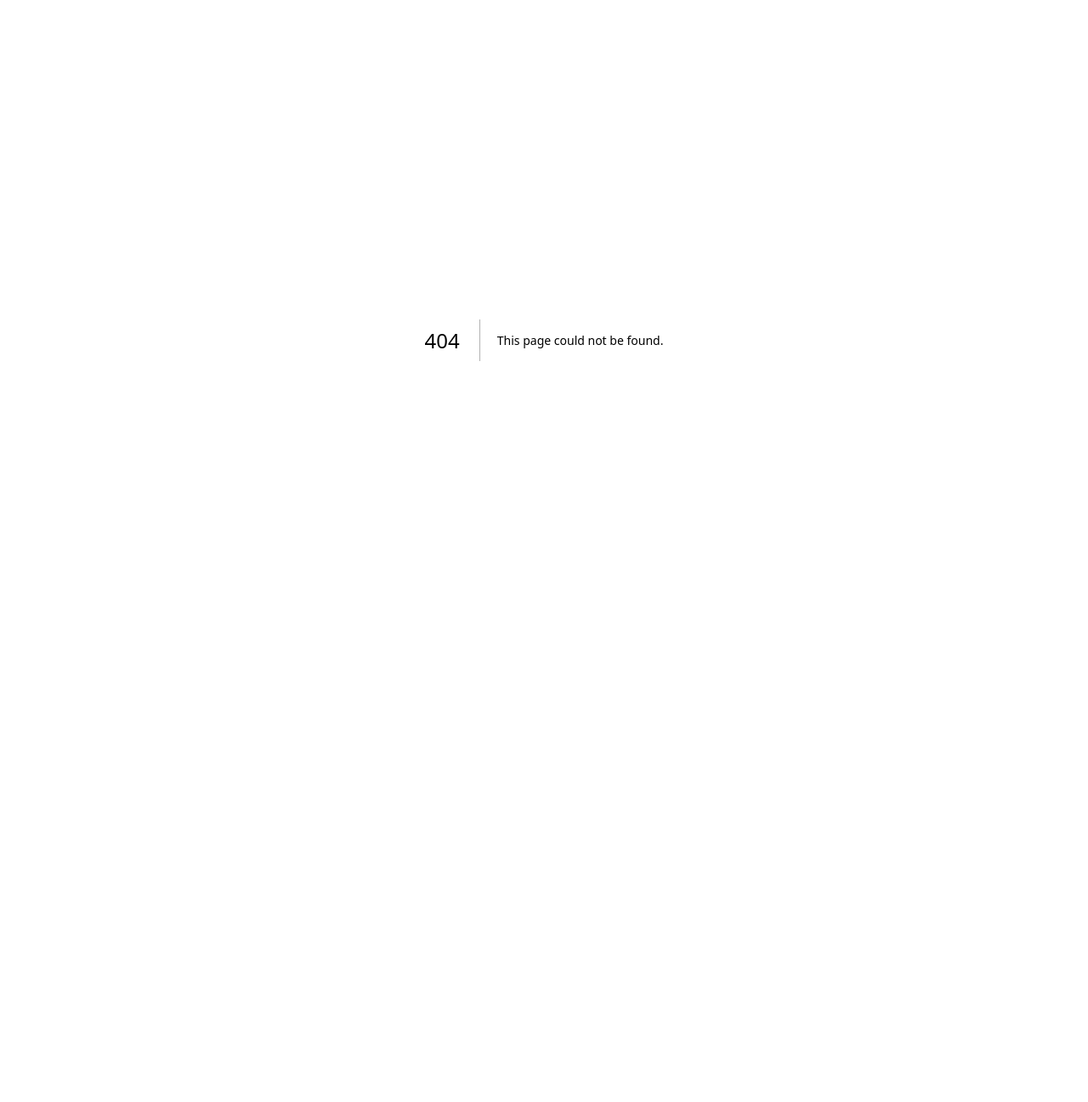
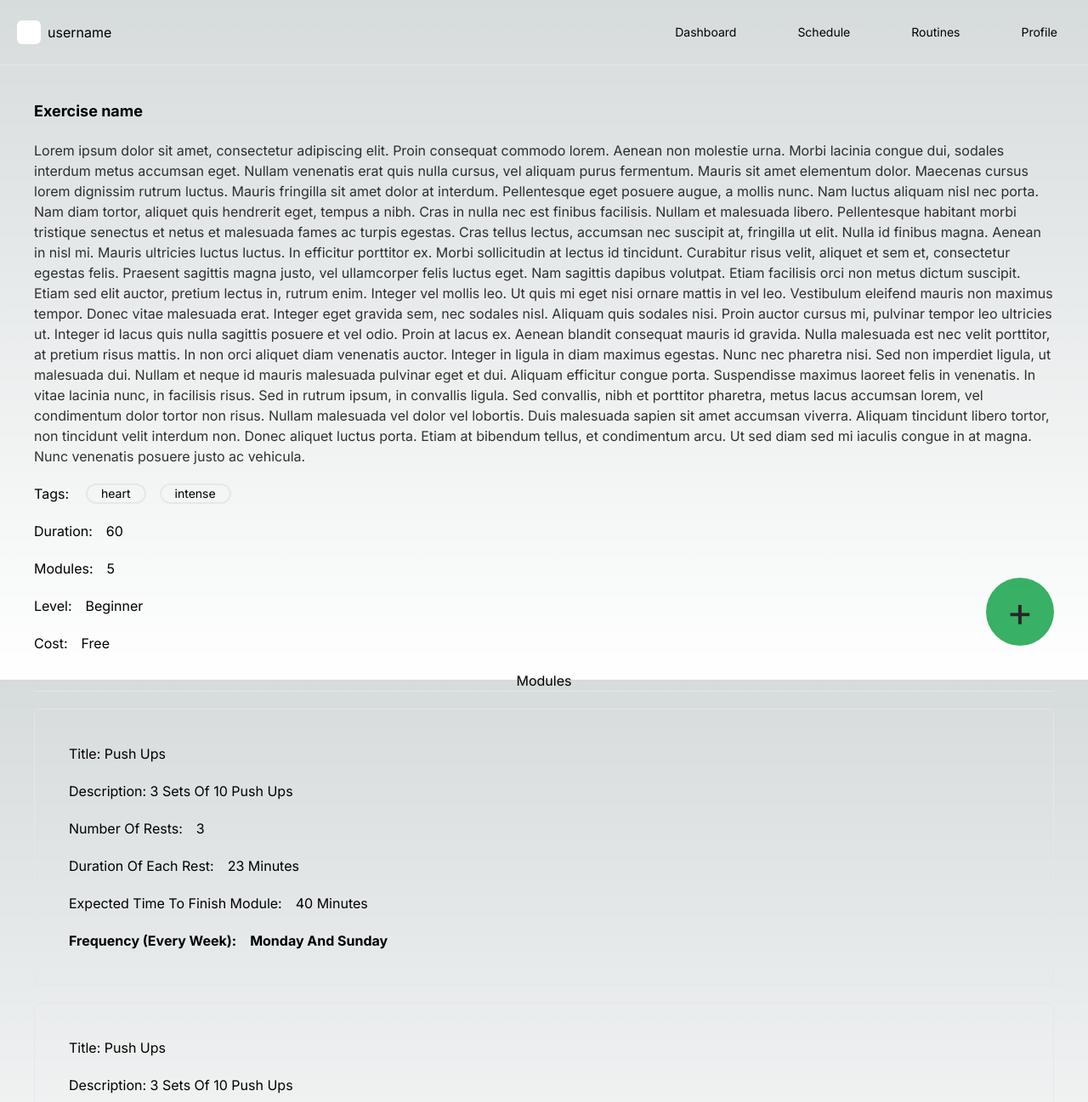
Before and after one commit to AdityaSriramTeja/fitness, a Next.js app: page /routines in a window 1280 px wide. Before the commit this address had no page. Shown: the top 1297 px of the page at 85% size. Before the commit the page ends 800 px from the top, so only its background shows below. Built offline with nearby package versions, Linux system fonts and the light colour scheme.

Commit message:
routine page UI implemented
implemented the UI for the routines pages and the routine details  page

```diff
--- a/src/app/(root)/(member)/member/page.tsx
+++ b/src/app/(root)/(member)/member/page.tsx
@@ -5,34 +5,32 @@ import React from 'react'
 
 const Member = () => {
   return (
-
-
-    <div className='p-10 h-full space-y-10 '>
-        <h1 className='text-2xl font-bold underline'> Welcome member </h1>
-        <h3 className='text-lg font-semibold'> Dashboard </h3>
-        <div className='h-[100vh] max-h-[300vh] grid   grid-cols-2 gap-4'>
+    <div className="p-10 h-full space-y-10 ">
+      <h1 className="text-2xl font-bold underline"> Welcome member </h1>
+      <h3 className="text-lg font-semibold"> Dashboard </h3>
+      <div className="h-[100vh] max-h-[300vh] grid   grid-cols-2 gap-4">
         <div className="border-2 rounded-xl p-5 space-y-10 ">
-            <h4>Display health statistics </h4>
-            <div className='grid grid-cols-2 h-full'>
-                <span className='text-lg font-semibold capitalize'>weight: 80</span>
-                <span className='text-lg font-semibold capitalize'>average sleep: 80 </span>
-                <span className='text-lg font-semibold capitalize'>average calories burnt: 80</span>
-                <span className='text-lg font-semibold capitalize'>average calories intake: 80</span>
-            </div>
+          <h4>Display health statistics </h4>
+          <div className="flex flex-wrap gap-5  max-h-[450px]">
+            <span className="text-lg font-semibold capitalize  bg-slate-500/50 px-3 rounded-lg">
+              weight: 80
+            </span>
+            <span className="text-lg font-semibold capitalize bg-slate-500/50 px-3 rounded-lg">
+              average sleep: 80{" "}
+            </span>
+            <span className="text-lg font-semibold capitalize bg-slate-500/50 px-3 rounded-lg">
+              average calories burnt: 80
+            </span>
+            <span className="text-lg font-semibold capitalize bg-slate-500/50 px-3 rounded-lg">
+              average calories intake: 80
+            </span>
+          </div>
         </div>
-      <MemberAchievements/>
-       <MemberRoutine/>
-
+        <MemberAchievements />
+        <MemberRoutine />
       </div>
     </div>
-
-
-
-
-
-
-
-  )
+  );
 }
 
 export default Member
--- /dev/null
+++ b/src/app/(root)/(member)/routines/[...routine]/page.tsx
@@ -0,0 +1,142 @@
+import { RoutineDetailChips } from "@/components/shared/routine/routine-detail-chips";
+import React from "react";
+
+const RouteDetails = () => {
+  return (
+    <div className="relative p-10 flex flex-col gap-y-5 ">
+      <button className=" bg-green-600 h-20 w-20 text-5xl rounded-full z-[10] opacity-85  hover:bg-green-700/80 fixed bottom-10 right-10">
+        {" "}
+        +{" "}
+      </button>
+      <section className="  flex flex-col gap-y-5  ">
+        <h1 className="text-lg font-bold"> Exercise name </h1>
+        <p className="opacity-[80%]">
+          Lorem ipsum dolor sit amet, consectetur adipiscing elit. Proin
+          consequat commodo lorem. Aenean non molestie urna. Morbi lacinia
+          congue dui, sodales interdum metus accumsan eget. Nullam venenatis
+          erat quis nulla cursus, vel aliquam purus fermentum. Mauris sit amet
+          elementum dolor. Maecenas cursus lorem dignissim rutrum luctus. Mauris
+          fringilla sit amet dolor at interdum. Pellentesque eget posuere augue,
+          a mollis nunc. Nam luctus aliquam nisl nec porta. Nam diam tortor,
+          aliquet quis hendrerit eget, tempus a nibh. Cras in nulla nec est
+          finibus facilisis. Nullam et malesuada libero. Pellentesque habitant
+          morbi tristique senectus et netus et malesuada fames ac turpis
+          egestas. Cras tellus lectus, accumsan nec suscipit at, fringilla ut
+          elit. Nulla id finibus magna. Aenean in nisl mi. Mauris ultricies
+          luctus luctus. In efficitur porttitor ex. Morbi sollicitudin at lectus
+          id tincidunt. Curabitur risus velit, aliquet et sem et, consectetur
+          egestas felis. Praesent sagittis magna justo, vel ullamcorper felis
+          luctus eget. Nam sagittis dapibus volutpat. Etiam facilisis orci non
+          metus dictum suscipit. Etiam sed elit auctor, pretium lectus in,
+          rutrum enim. Integer vel mollis leo. Ut quis mi eget nisi ornare
+          mattis in vel leo. Vestibulum eleifend mauris non maximus tempor.
+          Donec vitae malesuada erat. Integer eget gravida sem, nec sodales
+          nisl. Aliquam quis sodales nisi. Proin auctor cursus mi, pulvinar
+          tempor leo ultricies ut. Integer id lacus quis nulla sagittis posuere
+          et vel odio. Proin at lacus ex. Aenean blandit consequat mauris id
+          gravida. Nulla malesuada est nec velit porttitor, at pretium risus
+          mattis. In non orci aliquet diam venenatis auctor. Integer in ligula
+          in diam maximus egestas. Nunc nec pharetra nisi. Sed non imperdiet
+          ligula, ut malesuada dui. Nullam et neque id mauris malesuada pulvinar
+          eget et dui. Aliquam efficitur congue porta. Suspendisse maximus
+          laoreet felis in venenatis. In vitae lacinia nunc, in facilisis risus.
+          Sed in rutrum ipsum, in convallis ligula. Sed convallis, nibh et
+          porttitor pharetra, metus lacus accumsan lorem, vel condimentum dolor
+          tortor non risus. Nullam malesuada vel dolor vel lobortis. Duis
+          malesuada sapien sit amet accumsan viverra. Aliquam tincidunt libero
+          tortor, non tincidunt velit interdum non. Donec aliquet luctus porta.
+          Etiam at bibendum tellus, et condimentum arcu. Ut sed diam sed mi
+          iaculis congue in at magna. Nunc venenatis posuere justo ac vehicula.{" "}
+        </p>
+
+        <div className="flex gap-x-5">
+          Tags:
+          <RoutineDetailChips />
+        </div>
+        <span className="flex gap-x-4">
+          {" "}
+          Duration: <h5> 60 </h5>
+        </span>
+        <span className="flex gap-x-4">
+          {" "}
+          Modules: <h5> 5 </h5>
+        </span>
+        <span className="flex gap-x-4">
+          {" "}
+          Level: <h5> Beginner </h5>
+        </span>
+        <span className="flex gap-x-4">
+          {" "}
+          Cost: <h5> Free </h5>
+        </span>
+      </section>
+      <span className="w-full flex justify-center border-b-[1px]">
+        <h2> Modules </h2>{" "}
+      </span>
+      <section className="space-y-5">
+        <div className="border-[1px] flex flex-col gap-y-5 w-full rounded-lg p-10 capitalize">
+          <h3>Title: push ups</h3>
+          <p>Description: 3 sets of 10 push ups </p>
+          <span className="flex gap-x-4">
+            {" "}
+            Number of rests: <h5> 3 </h5>
+          </span>
+          <span className="flex gap-x-4">
+            {" "}
+            Duration of each rest: <h5> 23 minutes </h5>
+          </span>
+          <span className="flex gap-x-4">
+            {" "}
+            Expected time to finish module: <h5> 40 minutes </h5>
+          </span>
+          <span className="flex gap-x-4 font-bold">
+            {" "}
+            Frequency (every week): <h5> Monday and Sunday </h5>
+          </span>
+        </div>
+        <div className="border-[1px] flex flex-col gap-y-5 w-full rounded-lg p-10 capitalize">
+          <h3>Title: push ups</h3>
+          <p>Description: 3 sets of 10 push ups </p>
+          <span className="flex gap-x-4">
+            {" "}
+            Number of rests: <h5> 3 </h5>
+          </span>
+          <span className="flex gap-x-4">
+            {" "}
+            Duration of each rest: <h5> 23 minutes </h5>
+          </span>
+          <span className="flex gap-x-4">
+            {" "}
+            Expected time to finish module: <h5> 40 minutes </h5>
+          </span>
+          <span className="flex gap-x-4 font-bold">
+            {" "}
+            Frequency (every week): <h5> Monday and Sunday </h5>
+          </span>
+        </div>
+        <div className="border-[1px] flex flex-col gap-y-5 w-full rounded-lg p-10 capitalize">
+          <h3>Title: push ups</h3>
+          <p>Description: 3 sets of 10 push ups </p>
+          <span className="flex gap-x-4">
+            {" "}
+            Number of rests: <h5> 3 </h5>
+          </span>
+          <span className="flex gap-x-4">
+            {" "}
+            Duration of each rest: <h5> 23 minutes </h5>
+          </span>
+          <span className="flex gap-x-4">
+            {" "}
+            Expected time to finish module: <h5> 40 minutes </h5>
+          </span>
+          <span className="flex gap-x-4 font-bold">
+            {" "}
+            Frequency (every week): <h5> Monday and Sunday </h5>
+          </span>
+        </div>
+      </section>
+    </div>
+  );
+};
+
+export default RouteDetails;
--- /dev/null
+++ b/src/app/(root)/(member)/routines/page.tsx
@@ -0,0 +1,62 @@
+import { RedirectButton } from "@/components/shared/redirectBtn";
+import React from "react";
+import { RoutineDetailChips } from "@/components/shared/routine/routine-detail-chips";
+const RoutinesPage = () => {
+  return (
+    <div className="flex gap-x-5 h-full overflow-y-auto">
+      <aside className="flex min-h-full h-full  items-center justify-center  w-[15vw] border-r-[1px]">
+        {" "}
+        query section{" "}
+      </aside>
+
+      <div className="w-full h-full flex flex-col gap-y-5">
+        <section className="border-b-[1px] py-5">pagination section </section>
+        <section className="h-full flex flex-wrap overflow-y-auto">
+          <div className="flex flex-col  w-[300px] rounded-xl border-[1px] items-start p-5 gap-y-5">
+            <h2> Name </h2>
+            <p className="opacity-[70%] line-clamp-4 ">
+              Lorem ipsum dolor sit amet, consectetur adipiscing elit. Proin
+              consequat commodo lorem. Aenean non molestie urna. Morbi lacinia
+              congue dui, sodales interdum metus accumsan eget. Nullam venenatis
+              erat quis nulla cursus, vel aliquam purus fermentum. Mauris sit
+              amet elementum dolor. Maecenas cursus lorem dignissim rutrum
+              luctus. Mauris fringilla sit amet dolor at interdum. Pellentesque
+              eget posuere augue, a mollis nunc. Nam luctus aliquam nisl nec
+              porta. Nam diam tortor, aliquet quis hendrerit eget, tempus a
+              nibh. Cras in nulla nec est finibus facilisis. Nullam et malesuada
+              libero. Pellentesque habitant morbi tristique senectus et netus et
+              malesuada fames ac turpis egestas. Cras tellus lectus, accumsan
+              nec suscipit at, fringilla ut elit.{" "}
+            </p>
+            {/* item chips */}
+
+            <RoutineDetailChips />
+            <span className="flex gap-x-4">
+              {" "}
+              Duration: <h5> 60 </h5>
+            </span>
+            <span className="flex gap-x-4">
+              {" "}
+              Modules: <h5> 5 </h5>
+            </span>
+            <span className="flex gap-x-4">
+              {" "}
+              Level: <h5> Beginner </h5>
+            </span>
+            <span className="flex gap-x-4">
+              {" "}
+              Cost: <h5> Free </h5>
+            </span>
+            <RedirectButton route="/routines/1"> More Details </RedirectButton>
+            <button className="p-3 bg-green-600 w-full rounded-xl hover:bg-green-700/80">
+              {" "}
+              Add course{" "}
+            </button>
+          </div>
+        </section>
+      </div>
+    </div>
+  );
+};
+
+export default RoutinesPage;
--- /dev/null
+++ b/src/components/shared/routine/routine-detail-chips.tsx
@@ -0,0 +1,10 @@
+import React from "react";
+
+export const RoutineDetailChips = () => {
+  return (
+    <div className="flex flex-wrap gap-4 w-full">
+      <div className="border-2 rounded-full px-4 text-sm"> heart </div>
+      <div className="border-2 rounded-full px-4 text-sm"> intense </div>
+    </div>
+  );
+};
```
